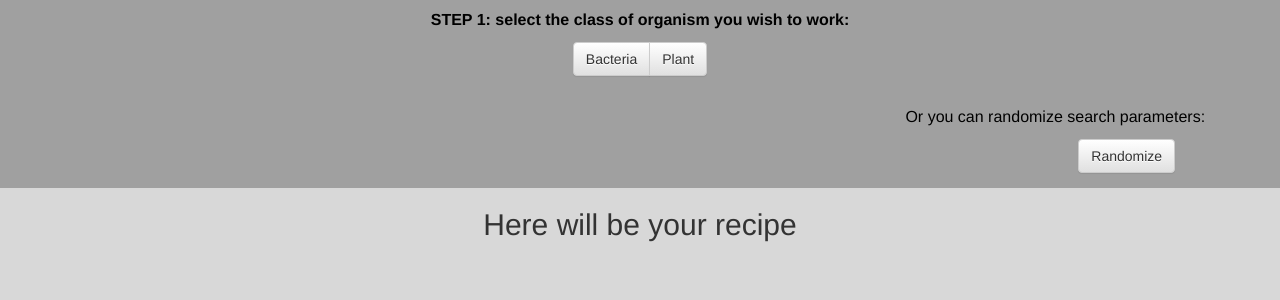
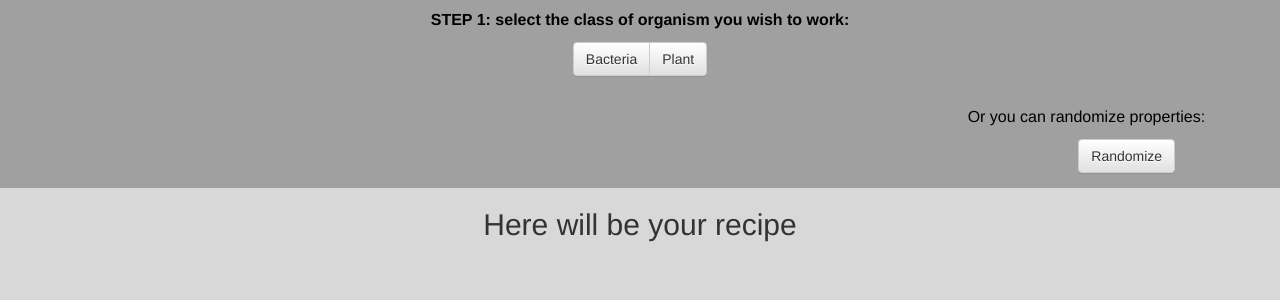
Before and after one commit to DesiresDesigner/DI-life, a Django app: page / in a window 1280 px wide. Shown: the part 132-432 px from the top of the page. Run offline with Django 3.2, Linux system fonts and the light colour scheme; data comes from the database, SQL or seed files in the repository; some libraries are stand-ins or nearby versions.

Commit message:
search parameters -> properties

```diff
--- a/life/templates/life/index.html
+++ b/life/templates/life/index.html
@@ -84,7 +84,7 @@
 				</div>
 				<div class = "randomize_menu">
                     <div class = "content">
-                        <p>Or you can randomize search parameters:</p>
+                        <p>Or you can randomize properties:</p>
                         <!-- <input id = "get_recipe_btn" type="submit" value="Randomize" class="btn btn-default"/> -->
                         <button id = "randomize" value="Randomize" class="btn btn-default"> Randomize </button>
                     </div>
```
